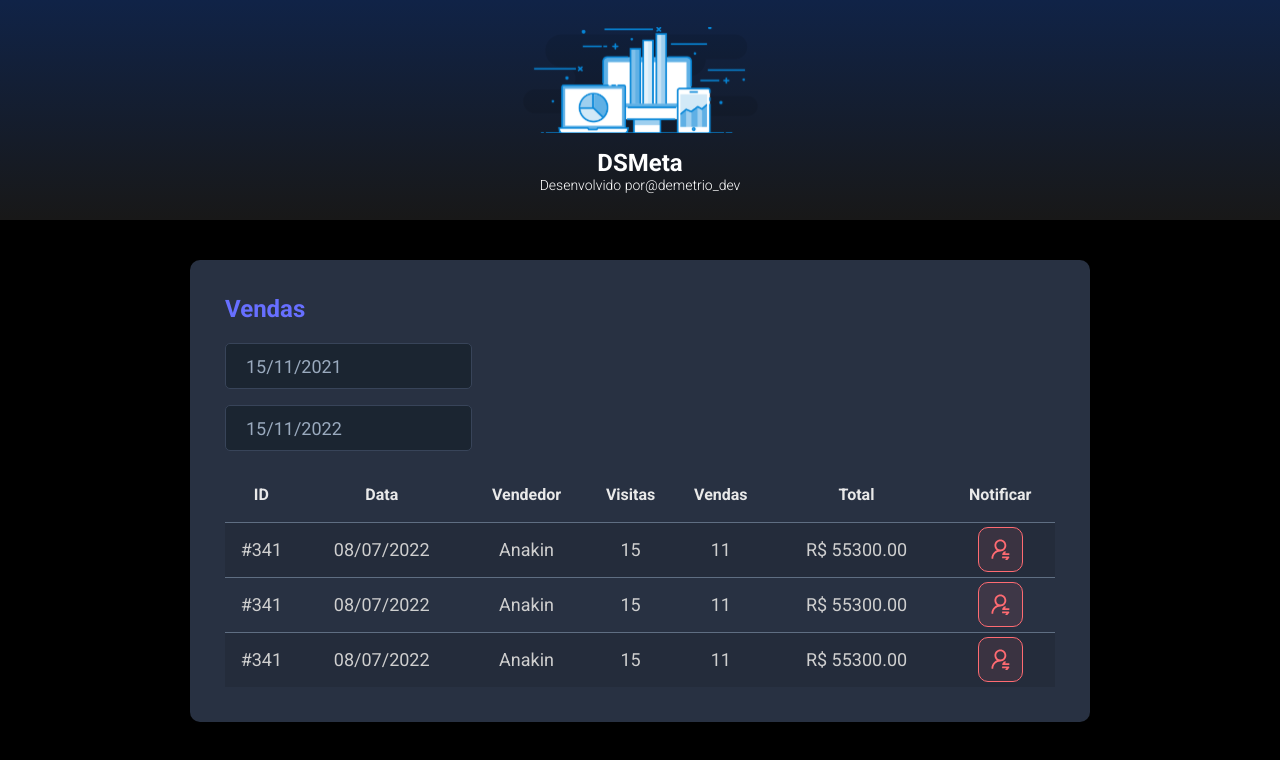
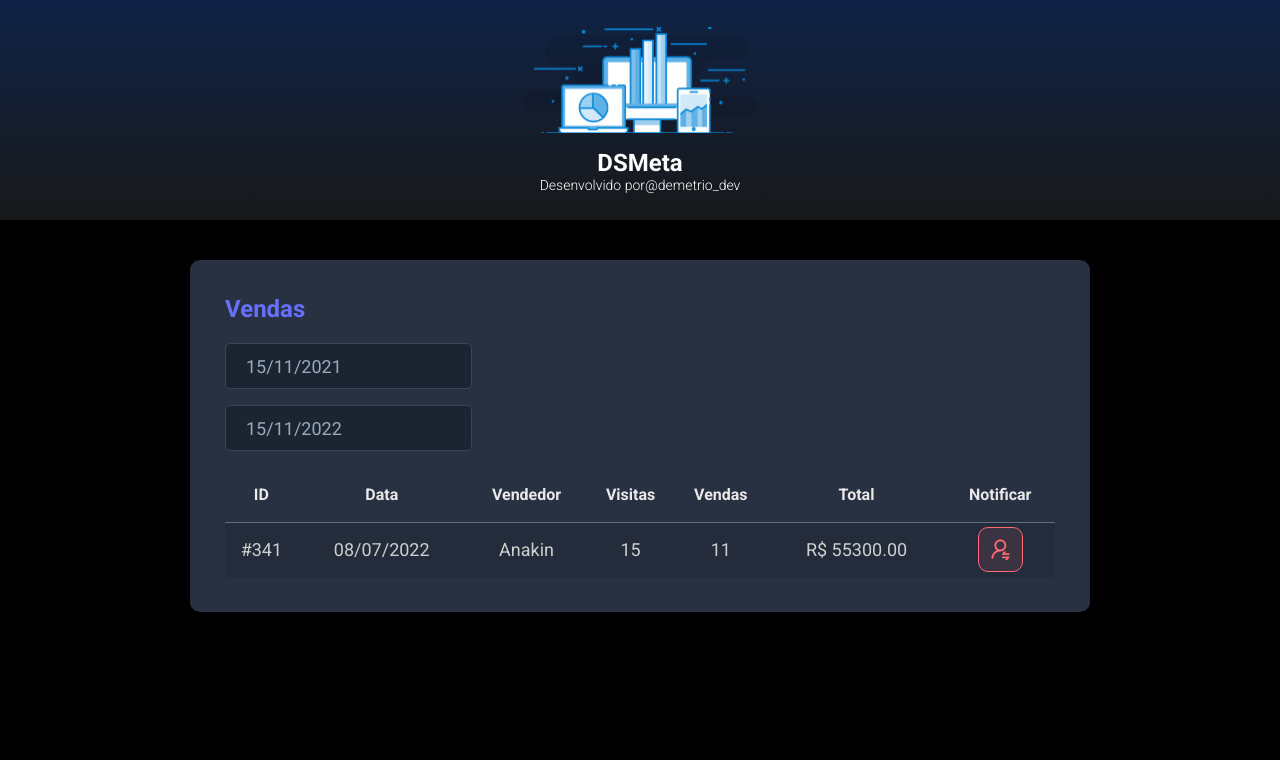
Before and after one commit to ds-solutions/dsmeta, a React (Vite) app in the folder frontend/: page / in a window 1280 px wide. Shown: the top 760 px of the page. Built offline with nearby package versions, Linux system fonts and the light colour scheme.

Commit message:
Instalação do axios, usuando o useEffect e testando a requisição

```diff
--- a/frontend/index.html
+++ b/frontend/index.html
@@ -1,13 +1,15 @@
 <!DOCTYPE html>
 <html lang="en">
+
 <head>
   <meta charset="UTF-8" />
-    <link rel="icon" type="image/svg+xml" href="/vite.svg" />
   <meta name="viewport" content="width=device-width, initial-scale=1.0" />
-    <title>Vite + React + TS</title>
+  <title>Sales</title>
 </head>
+
 <body>
   <div id="root"></div>
   <script type="module" src="/src/main.tsx"></script>
 </body>
+
 </html>
--- a/frontend/package.json
+++ b/frontend/package.json
@@ -10,6 +10,7 @@
   },
   "dependencies": {
     "@types/react-datepicker": "4.4.2",
+    "axios": "0.27.2",
     "react": "^18.2.0",
     "react-datepicker": "4.8.0",
     "react-dom": "^18.2.0"
--- a/frontend/src/components/SalesCard/index.tsx
+++ b/frontend/src/components/SalesCard/index.tsx
@@ -3,7 +3,7 @@ import DatePicker from "react-datepicker";
 
 import "react-datepicker/dist/react-datepicker.css";
 import './styles.css';
-import { useState } from 'react';
+import { useEffect, useState } from 'react';
 
 
 function SalesCard() {
@@ -13,6 +13,10 @@ function SalesCard() {
 
     const [minDate, setMinDate] = useState(min);
     const [maxDate, setMaxDate] = useState(max);
+
+    useEffect(() => {
+        console.log("Teste");
+    }, [])
 
     return (
         <div className="dsmeta-card">
@@ -63,32 +67,6 @@ function SalesCard() {
                                 </div>
                             </td>
                         </tr>
-                        <tr>
-                            <td className="show992">#341</td>
-                            <td className="show576">08/07/2022</td>
-                            <td>Anakin</td>
-                            <td className="show992">15</td>
-                            <td className="show992">11</td>
-                            <td>R$ 55300.00</td>
-                            <td>
-                                <div className="dsmeta-red-btn-container">
-                                    <NotificationButton />
-                                </div>
-                            </td>
-                        </tr>
-                        <tr>
-                            <td className="show992">#341</td>
-                            <td className="show576">08/07/2022</td>
-                            <td>Anakin</td>
-                            <td className="show992">15</td>
-                            <td className="show992">11</td>
-                            <td>R$ 55300.00</td>
-                            <td>
-                                <div className="dsmeta-red-btn-container">
-                                    <NotificationButton />
-                                </div>
-                            </td>
-                        </tr>
                     </tbody>
 
                 </table>
```
Also changed, not shown: 1 other file (tests, documents, lock files or other folders). Lines whose indentation alone changed are shown as unchanged.
